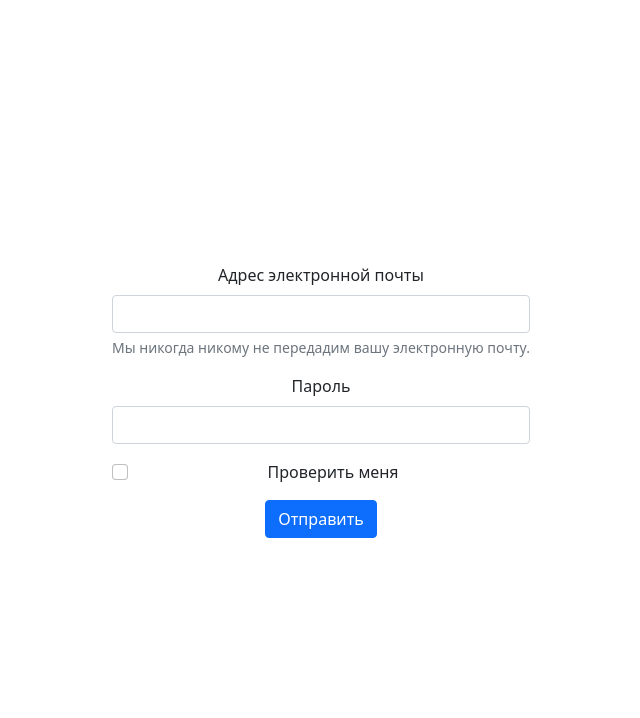
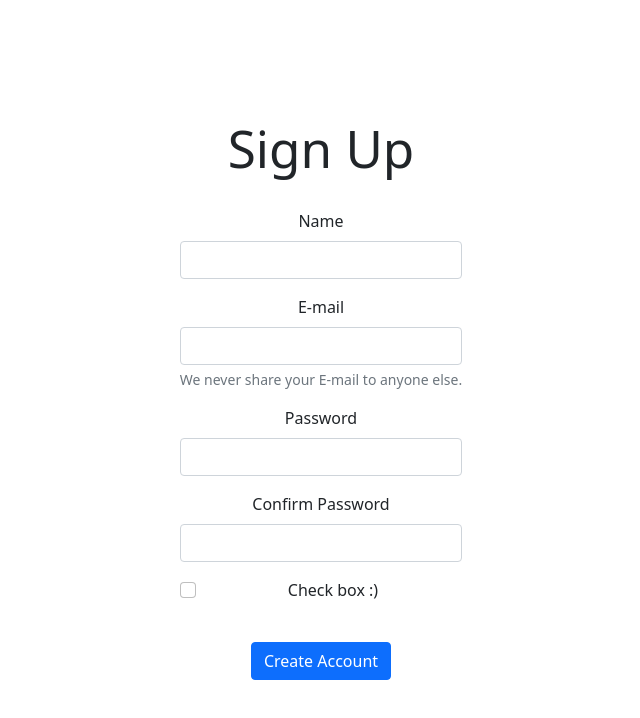
Before and after one commit to ySavushkin/PasswordGenerator, a React (Vite) app in the folder frontend/password-generator/: page / in a window 1280 px wide. Shown: the top 718 px of the page, without its empty margins (319-959 px from the left). Built offline with nearby package versions, Linux system fonts and the light colour scheme.

Commit message:
[frontend] Added Confirm Password field

```diff
--- a/frontend/password-generator/src/register/Register.tsx
+++ b/frontend/password-generator/src/register/Register.tsx
@@ -3,21 +3,32 @@ import React from "react";
 const RegistrationForm: React.FC = () => {
   return (
     <div className="bd-example">
+        <h1>Sign Up</h1>
         <form>
-            <div className="mb-3">
-                <label htmlFor="exampleInputEmail1" className="form-label">Адрес электронной почты</label>
-                <input type="email" className="form-control" id="exampleInputEmail1" aria-describedby="emailHelp"/>
-                <div id="emailHelp" className="form-text">Мы никогда никому не передадим вашу электронную почту.</div>
+        <br/>
+        <div className="mb-3">
+                <label htmlFor="inputName" className="form-label">Name</label>
+                <input type="text" className="form-control" id="inputName"/>
             </div>
             <div className="mb-3">
-                <label htmlFor="exampleInputPassword1" className="form-label">Пароль</label>
-                <input type="password" className="form-control" id="exampleInputPassword1"/>
+                <label htmlFor="inputEmail" className="form-label">E-mail</label>
+                <input type="email" className="form-control" id="inputEmail" aria-describedby="emailHelp"/>
+                <div id="emailHelp" className="form-text">We never share your E-mail to anyone else.</div>
+            </div>
+            <div className="mb-3">
+                <label htmlFor="inputPassword" className="form-label">Password</label>
+                <input type="password" className="form-control" id="inputPassword"/>
+            </div>
+            <div className="mb-3">
+                <label htmlFor="inputRepeatPassword" className="form-label">Confirm Password</label>
+                <input type="password" className="form-control" id="inputRepeatPassword"/>
             </div>
             <div className="mb-3 form-check">
                 <input type="checkbox" className="form-check-input" id="exampleCheck1"/>
-                <label className="form-check-label" htmlFor="exampleCheck1">Проверить меня</label>
+                <label className="form-check-label" htmlFor="exampleCheck1">Check box :)</label>
             </div>
-            <button type="submit" className="btn btn-primary">Отправить</button>
+            <br/>
+            <button type="submit" className="btn btn-primary">Create Account</button>
         </form>
     </div>
   );
```
